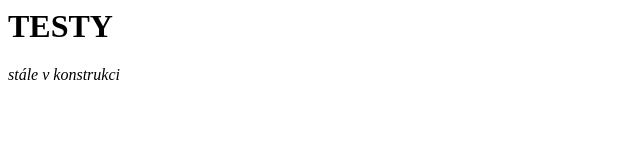
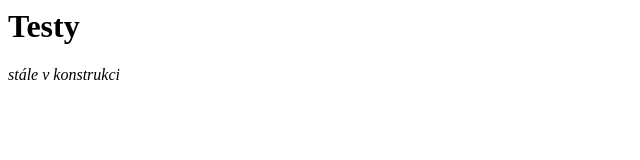
Before and after one commit to topinkovac/my_website, a plain HTML site: page testy.html in a window 1280 px wide. Shown: the full height of the page, 0-640 px from the left. Drawn offline with Linux system fonts and the light colour scheme.

Commit message:
Update testy.html

```diff
--- a/testy.html
+++ b/testy.html
@@ -11,7 +11,7 @@
 </head>
 
 <body>
-    <h1>TESTY</h1>
+    <h1>Testy</h1>
     <p><em>stále v konstrukci</em></p>
 
 
```
